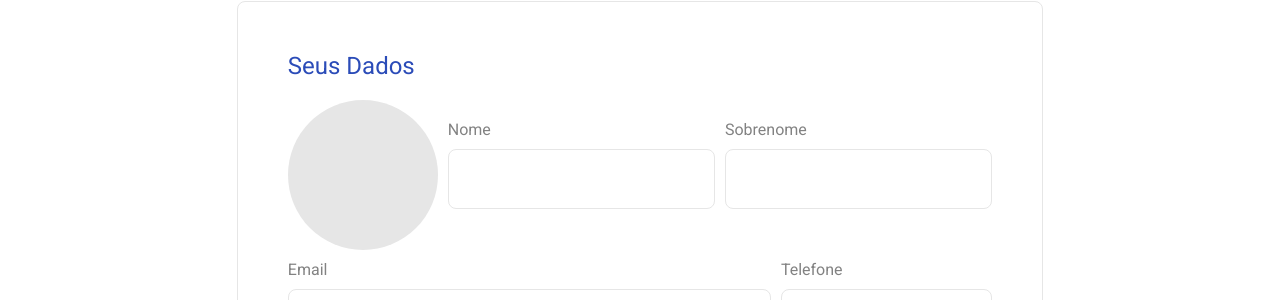
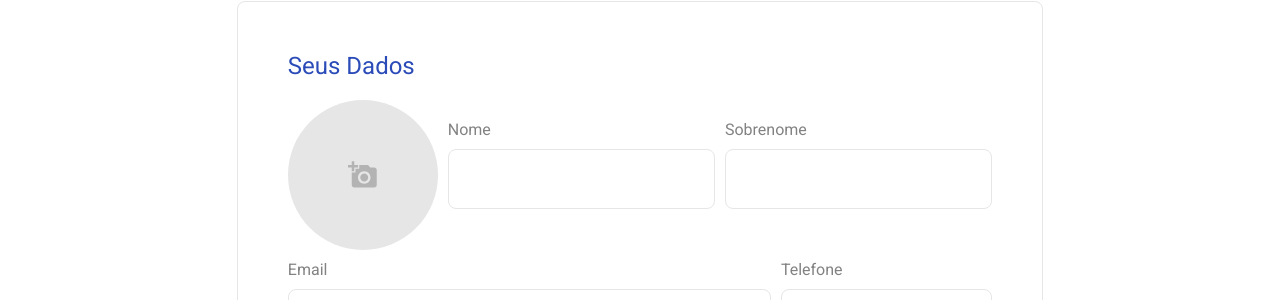
Before and after one commit to reudismam/LIS-lab, a React (Create React App) app: page /signup in a window 1280 px wide. Shown: the part 391-691 px from the top of the page. Built offline with nearby package versions, Linux system fonts and the light colour scheme.

Commit message:
integration frontend with backend.

```diff
--- a/src/pages/CriarConta/index.tsx
+++ b/src/pages/CriarConta/index.tsx
@@ -1,4 +1,4 @@
-import React, {FormEvent, useState} from 'react';
+import React, {ChangeEvent, FormEvent, useState} from 'react';
 import styled from 'styled-components';
 import PageTemplate from '../PageTemplate';
 import criarContaImg from '../../assets/images/CriarConta/criarConta.svg';
@@ -7,6 +7,7 @@ import Select, {SelectContainer} from '../../components/Select';
 import TextArea from '../../components/TextArea';
 import SubmitButton from '../../components/SubmitButton';
 import Conection from '../../services/conection';
+import {MdAddAPhoto} from 'react-icons/md';
 
 const categoria = ['Discente', 'Docente']
 const funcao = ['Membro', 'Líder']
@@ -49,12 +50,18 @@ const NameContainer = styled.div`
     }
 `
 
-const Photo = styled.div`
+const Photo = styled.label`
+    position: relative;
     width: 150px;
     height: 150px;
     background-color: var(--bordas);
     border-radius: 50%;
     margin-top: 20px;
+    display: flex;
+    align-items: center;
+    justify-content: center;
+    font-size: 3rem;
+    color: var(--cinza);
 
     @media(min-width: 768px) {
         flex-shrink: 0;
@@ -140,6 +147,18 @@ const TitleContainer = styled.div`
     }
 `
 
+const PhotoIcon = styled(MdAddAPhoto)`
+    position: absolute;
+    z-index: 1;
+    opacity: 0.5;
+`
+
+const PhotoPreview = styled.img`
+    width: 100%;
+    height: 100%;
+    border-radius: inherit;
+`
+
 interface Publication {
     title: string,
     year: string,
@@ -162,6 +181,8 @@ export default function CriarConta() {
         year: '',
         reference: ''
     }]);
+    const [photo, setPhoto] = useState<string>();
+    const [photoImage, setPhotoImage] = useState<File>();
 
     function setAreaInteresse(position: number, value: string) {
         const areasAtualizadas = areas.map((area, index) => {
@@ -194,20 +215,25 @@ export default function CriarConta() {
 
     function handleSubmit(e: FormEvent) {
             e.preventDefault();
-            const path = category === 'Discente' ? '/discentes' : '/docentes';
-            Conection.post(path, {
-                name,
-                lastname,
-                email,
-                phone,
-                course,
-                category,
-                occupation,
-                degree,
-                bio,
-                areas,
-                publications
-            })
+            const path = category === 'Discente' ? '/discent' : '/docent';
+            const data = new FormData();
+            data.append('name', name);
+            data.append('lastname', lastname);
+            data.append('email', email);
+            data.append('phone', phone);
+            data.append('course', course);
+            data.append('category', category);
+            data.append('occupation', occupation);
+            data.append('degree', degree);
+            data.append('bio', bio);
+
+            data.append('areas', JSON.stringify(areas));
+
+            data.append('publications', JSON.stringify(publications));
+
+            data.append('photo', (photoImage as File));
+
+            Conection.post(path, data)
             .then((response) => {
                 alert("Cadastro realizado com sucesso!!!");
             })
@@ -232,6 +258,14 @@ export default function CriarConta() {
         setPublications(publicationsAtualizadas);
     }
 
+    function handleSelectedPhoto(e: ChangeEvent<HTMLInputElement>) {
+        if (e.target.files) {
+            const image = e.target.files.item(0) as File;
+            setPhotoImage(image);
+            setPhoto(URL.createObjectURL(image));
+        }
+    }
+
     return (
         <PageTemplate
             imageSrc={criarContaImg}
@@ -246,8 +280,20 @@ export default function CriarConta() {
                     </Legend>
 
                     <NameContainer>
-                        <Photo>
+                        <Photo htmlFor="photo">
+                            <PhotoIcon />
+                            {photo && <PhotoPreview src={photo} alt="Foto de perfil" />}
                         </Photo>
+
+                        <input
+                            type="file"
+                            id="photo"
+                            name="photo"
+                            onChange={handleSelectedPhoto}
+                            accept="image/*"
+                            hidden
+                        />
+
 
                         <Name>
                             <Input
```
